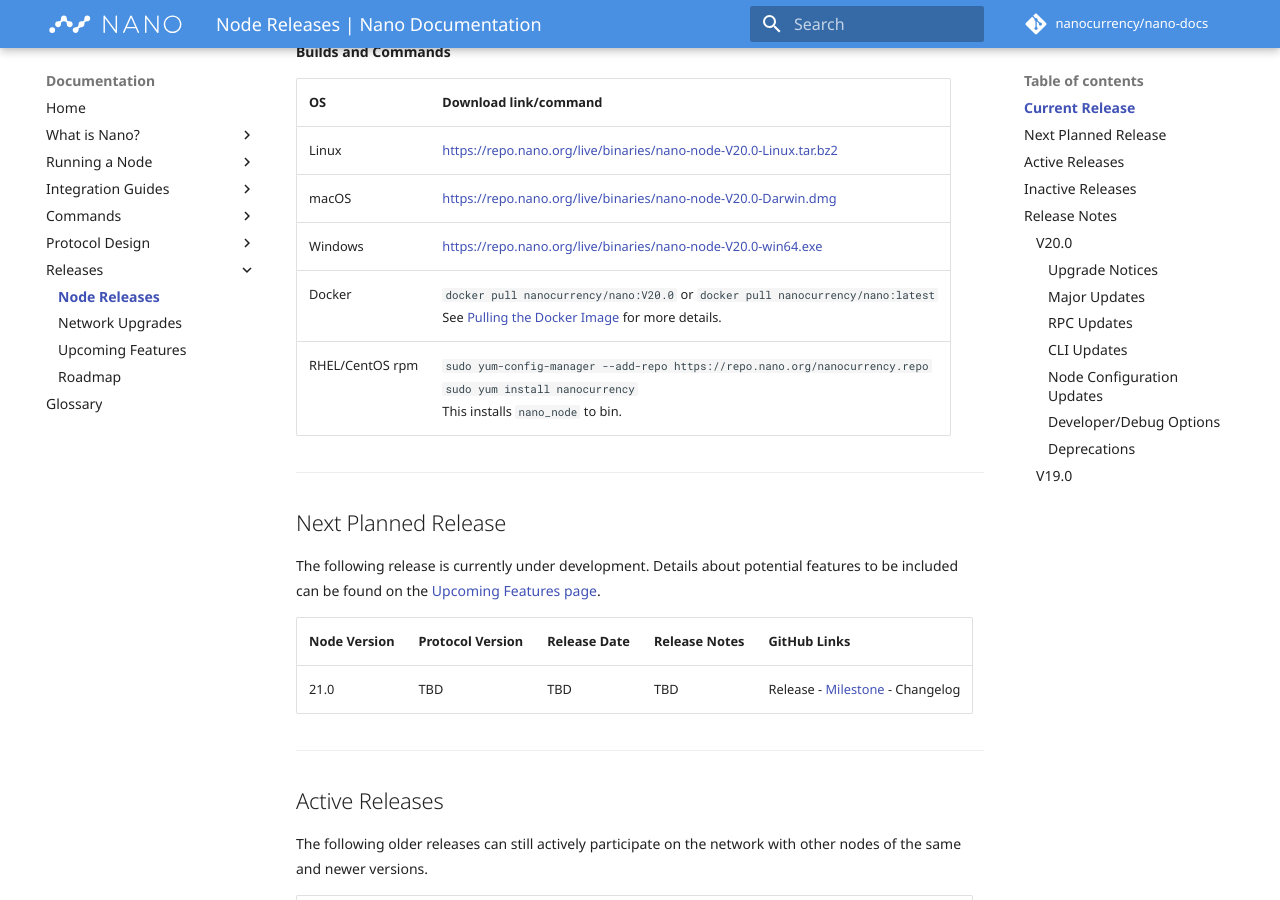
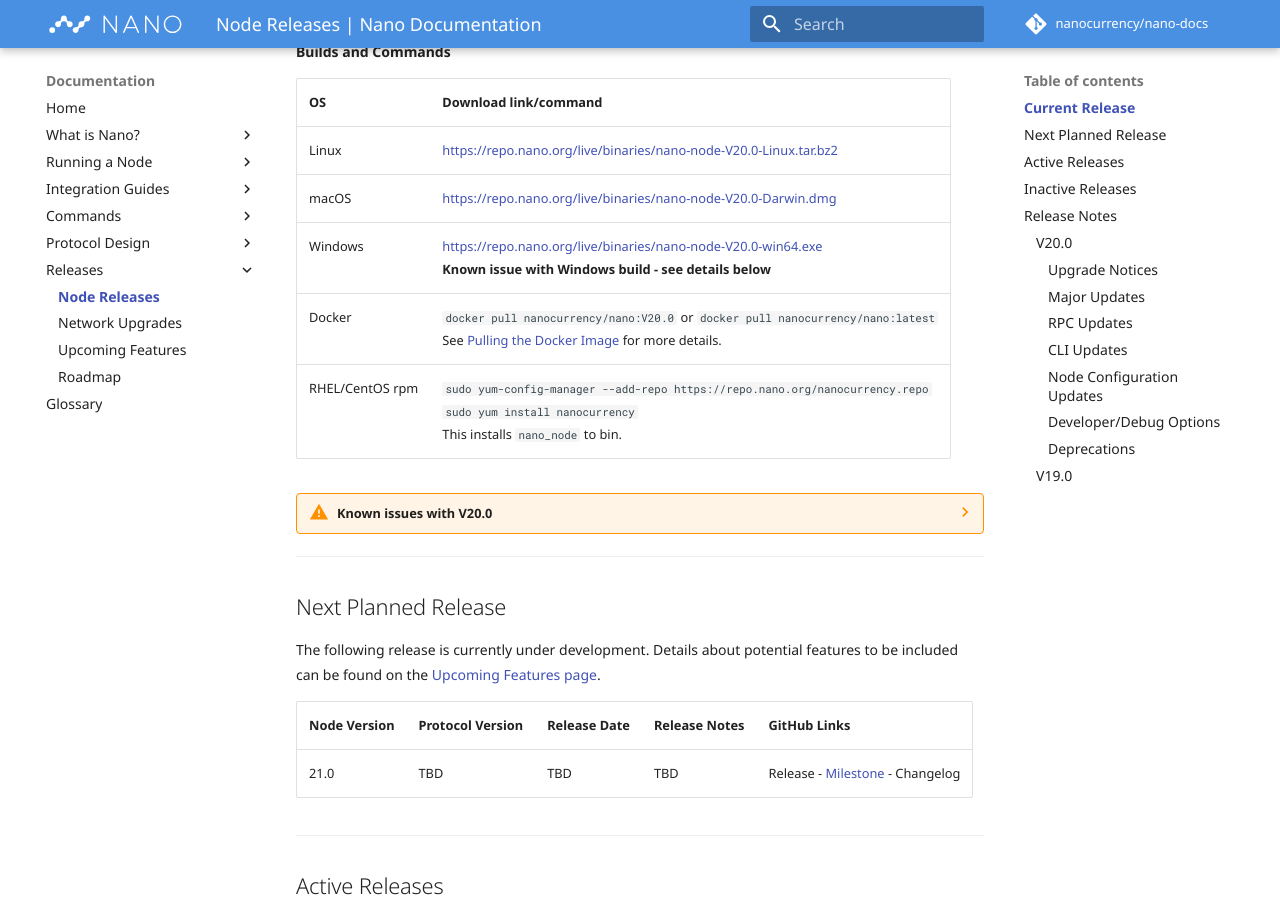
Before and after one commit to nanocurrency/nano-docs, an MkDocs documentation site: the page built from docs/releases/node-releases.md, in a window 1280 px wide and 900 px high, scrolled down 526 px. Built offline with MkDocs 1.6.1 and Material for MkDocs 9.7.7, drawn with Linux system fonts in a browser that asks for light colours; comment, search, counter and statistics services are not loaded.

Commit message:
Add known issue of missing dll file for windows

```diff
--- a/docs/releases/node-releases.md
+++ b/docs/releases/node-releases.md
@@ -13,6 +13,8 @@
 **Builds and Commands**
 
 --8<-- "current-release-build-links.md"
+
+--8<-- "known-issues-v20.md"
 
 ---
 
--- a/docs/snippets/current-release-build-links.md
+++ b/docs/snippets/current-release-build-links.md
@@ -2,6 +2,6 @@
 |----|---------------|
 | Linux | https://repo.nano.org/live/binaries/nano-node-V20.0-Linux.tar.bz2 |
 | macOS | https://repo.nano.org/live/binaries/nano-node-V20.0-Darwin.dmg |
-| Windows | https://repo.nano.org/live/binaries/nano-node-V20.0-win64.exe |
+| Windows | https://repo.nano.org/live/binaries/nano-node-V20.0-win64.exe<br />**Known issue with Windows build - see details below** |
 | Docker | `docker pull nanocurrency/nano:V20.0` or `docker pull nanocurrency/nano:latest`<br />See [Pulling the Docker Image](/running-a-node/node-setup/#pulling-the-docker-image) for more details. |
 | RHEL/CentOS rpm | `sudo yum-config-manager --add-repo https://repo.nano.org/nanocurrency.repo`<br />`sudo yum install nanocurrency`<br />This installs `nano_node` to bin. |
--- /dev/null
+++ b/docs/snippets/known-issues-v20.md
@@ -0,0 +1,7 @@
+??? warning "Known issues with V20.0"
+
+    **Windows missing `zlib1.dll`**
+
+    * **Issue:** The following error can be seen when attempting to run a full node on Windows: "The code execution cannot proceed because zlib1.dll was not found.". This is due to a missing file with the generated Windows binary.
+
+    * **Solution:** If you see this error, download `zlib1.dll` from [https://github.com/nanocurrency/nano-node/releases/download/V20.0/zlib1.dll](https://github.com/nanocurrency/nano-node/releases/download/V20.0/zlib1.dll) and add it to your install folder. The node should run properly after that. If you continue to have issues, join the [Discord](https://chat.nano.org) or [Node and Representative Management area of our forum](https://forum.nano.org/c/node-and-rep) for assistance.
```
